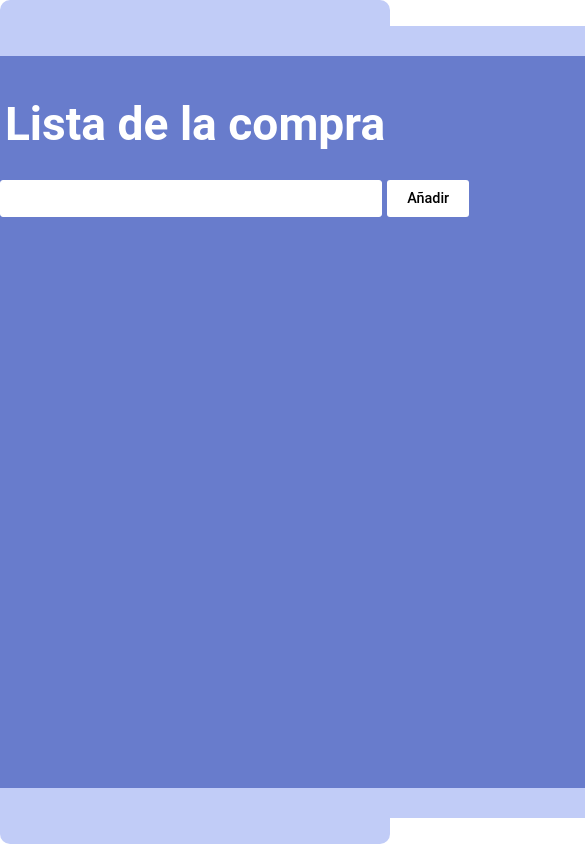
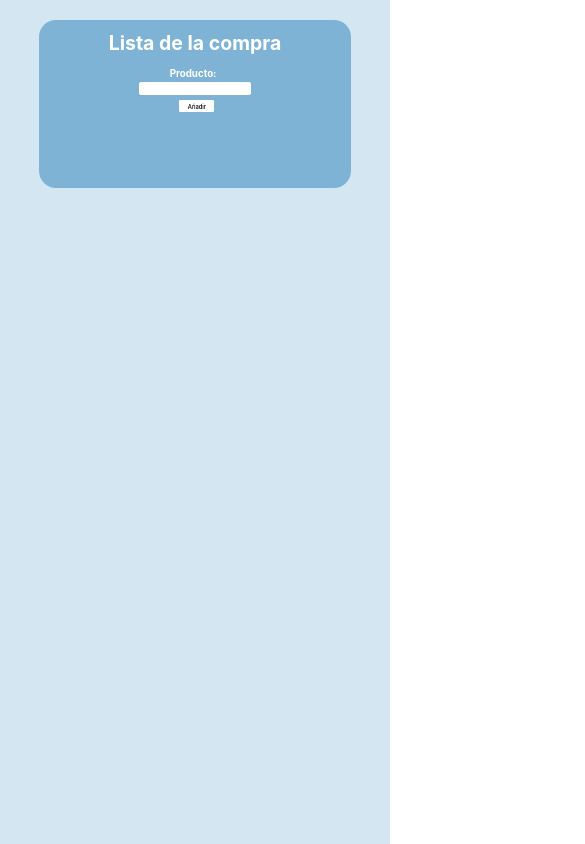
Before and after one commit to JaviPedrote/ListaDeLaCompra, a React (Vite) app: page / in a window 390 px wide. Shown: the top 844 px of the page, 585 px wide, since content can reach past the window. Built offline with nearby package versions, Linux system fonts and the light colour scheme.

Commit message:
Creación de componentes y mejorar CSS

```diff
--- a/src/App.css
+++ b/src/App.css
@@ -1,124 +1,161 @@
-*{
-  background-color: #c1ccf7;
+.main-container {
+  display: flex;
+  color: #ffffff;
+  height: auto;
+  min-height: 100vh;
+  width: 100vw;
+  background-color: #D4E6F1;
+  margin-top: 0px;
+  margin-bottom: 0px;
+  flex-direction: column;
+  align-items: center;
 }
-body{
-  font-size: 0.9em;
+
+.list-container {
+  background-color: #7FB3D5;
+  border-radius: 2vh;
+  padding-top: 0px;
+  color: #ffffff;
   display: flex;
-  align-content: center;
-  justify-content: center;
-  margin: 0;
-  font-family: 'Roboto', sans-serif;
-  background-color: #c1ccf7;
-  color: #ffffff;
+  flex-direction: column;
+  align-items: center;
+  height: auto;
+  width: 75vw ;
+  margin-top: 5vw;
+  margin-bottom: 5vw;
+}
+
+.product-container {
+  background-color: #7FB3D5;
   text-align: center;
-  width: 100%;
-  height: 100%;
-  min-height: 85vh;
-  border-radius: 10px;
+  width: auto;
+  height: auto;
+  margin-bottom: 5vw;
+}
 
 
+
+.h1 {
+  font-size: 5vw;
 }
-.App {
-  color: #ffffff;
-  text-align: center;
-  width: 900px;
-  margin: 30px auto;
-  height: 100%;
-  min-height: 85vh;
-  border-radius: 10px;
-  background-color: #687CCC;
-  padding-bottom: 10px;
-  padding-top: 5px;
-}
-.main-container{
-  background-color: #687CCC;
-  border-radius: 5px;
-  padding-top:7px;
-}
-h1{
-  background-color: #687CCC;
-  border-radius: 10px;
-}
-.input{
+
+.input {
+  display: flex;
   align-items: center;
   justify-content: center;
-  display: flex;
-  gap: 5px ;
-  width: 100%;
-  background-color: #687CCC;
 }
-input:focus{
+
+
+
+label {
+  margin-right: 1vw;
+  font-size: 2.5vw;
+  font-weight: 700;
+}
+
+input {
+  font-size: 1.5vw;
+  background-color: white;
+  padding: 0.5vw;
+  border-radius: 0.4vw ;
+  border: 0.1vw solid rgb(255, 255, 255);
+  width: 27vw;
+  height: 2vw;
+}
+input:focus {
   outline: none;
 }
-label{
-  font-size: 17px;
-  font-weight:700 ;
-  background-color: #687CCC;
-}
-input{
+
+.input-button {
+  margin-left: 1vw;
+  font-size: 1.5vw;
+  width: 9vw;
+  height: 3vw;
+  border: none;
+  border-radius: 0.3vw;
   background-color: white;
-  width: 40%;
-  padding: 10px;
-  border-radius: 3px;
-  border: 1px solid rgb(255, 255, 255);
-}
-.input-button{
-  border: none;
-  border-radius: 3px;
-  background-color: white;
-  padding: 10px 20px 10px 20px;
+  justify-content: center;
+  align-items: center;
+  display: flex;
   cursor: pointer;
 }
-.input-button:hover{
+
+.input-button:hover {
   background-color: #eef2ff;
 }
 .list {
+  background-color: #2980B9 ;
   color: #000000;
-  display:flex;
-  justify-content: space-between;
+  border: #eef2ff 0.2vw solid;
+  display: flex;
   align-items: center;
-  align-content: center;
-  margin-right: 120px;
-  margin-left: 120px;
-  border-radius: 3px;
-  margin-top: 2px;
-  padding: auto;
-  height: 29px;
+  justify-content: right;
+  border-radius: 0.3vw;
+  margin-top: 0.5vw;
   white-space: nowrap;
-  font-size: 0.8em;
+  font-size: 2vw;
+  width: 70vw;
 }
 
 .name {
-  text-align: left;
-  margin-left: 50px;
-  margin-right: 12px;
+  color: #ffffff;
+  font-size: 1.5vw;
   font-weight: 700;
-  display: inline;
-  white-space: nowrap;
+  margin-left: 1vw;
 }
 
-.input-buttons {
-  border-radius: 3px;
-  margin-left: auto;
-  margin-right: 20px;
-  display: flex;
-  background-color: c1ccf7;
-  height: 29px;
-  align-items: center;
+.units {
+  color: #ffffff;
+  font-size: 1.4vw;
+  margin-left: 1vw;
+  margin-right: 15vw;
 }
-.list-buttons{
+.list-buttons {
   color: #000000;
-  width: 80%;
-  font-size: 11px;
-  margin-left: 3px;
-  margin-right: 2px;
-  border-radius: 3px;
-  border: 1.1px solid #000000;
-  height: 17px;
+  font-size: 1.2vw;
+  margin-right: 0.5vw;
+  border-radius: 0.2vw;
+  border: 0.1vw solid #ffffff;
+  height: 1vw ;
+  width: 6.2vw;
   display: flex;
   align-items: center;
-  background-color: #c1ccf7;
+  justify-content: center;
+  background-color: #D4E6F1 ;
 }
+
 .list-buttons:focus {
   outline: none;
 }
+
+/* Media Queries */
+@media (max-width: 768px) {
+  .main-container {
+    height: 100vw , auto;
+    width: 100vw , auto;
+  }
+  .list-container {
+    min-height: 20vh ;
+    min-width: 80vw ;
+    width: auto;
+    height: auto;
+  }
+
+  .list {
+    width: 70vw ;
+    height: 3vw;
+    font-size: 1.7vw;
+  }
+
+  .input {
+    flex-direction: column;
+  }
+
+  .input-button {
+    margin-top: 5px;
+  }
+
+  .units {
+    margin-right: 15vw;
+  }
+}
--- a/src/App.jsx
+++ b/src/App.jsx
@@ -1,11 +1,11 @@
-import Compra from './components/Compra'
+import List from './components/List'
 import './App.css'
 
 function App() {
 
   return (
     <div className="App">
-      <Compra />
+      <List />
     </div>
   )
 }
--- a/src/components/Compra.jsx
+++ /dev/null
@@ -1,118 +0,0 @@
-import React from "react";
-import { useState, useReducer } from "react";
-
-const types = {
-  increase: "increase",
-  decrease: "decrease",
-  delete: "delete",
-  add: "add",
-};
-
-const initialState = [];
-
-const reducer = (state, action) => {
-  switch (action.type) {
-    case types.increase:
-      return state.map((product) =>
-        product.id === action.payload
-          ? { ...product, units: product.units + 1 }
-          : product
-      );
-    case types.decrease:
-      return state.map((product) =>
-        product.id === action.payload && product.units > 1
-          ? { ...product, units: product.units - 1 }
-          : product
-      );
-    case types.delete:
-      return state.filter((product) => product.id !== action.payload);
-    case types.add:
-      return [...state, action.payload];
-    default:
-      return state;
-  }
-};
-
-const Compra = () => {
-  const [list, dispatch] = useReducer(reducer, initialState);
-  const [product, setProduct] = useState("");
-  const inputName = React.createRef("");
-
-  return (
-    <div className="main-container">
-      <h1>Lista de la compra</h1>
-      <div className="input">
-        <label htmlFor="product">Producto:</label>
-        <input
-          id="product"
-          ref={inputName}
-          type="text"
-          maxLength={25}
-          value={product}
-          onChange={(e) => setProduct(e.target.value)}
-          onKeyDown={(e) => {
-            if (e.key === "Enter") {
-              inputName.current.focus();
-              setProduct("");
-              product !== ""
-                ? dispatch({
-                    type: types.add,
-                    payload: { id: Date.now(), name: product, units: 1 },
-                  })
-                : alert("Introduce un producto");
-            }
-          }}
-        />
-        <button
-          className="input-button"
-          onClick={() => {
-            inputName.current.focus();
-            setProduct("");
-            product !== ""
-              ? dispatch({
-                  type: types.add,
-                  payload: { id: Date.now(), name: product, units: 1 },
-                })
-              : alert("Introduce un producto");
-          }}
-        >
-          Añadir
-        </button>
-      </div>
-      {list.map((product) => (
-        <div className="list" key={product.id}>
-          <span className="name">{product.name}</span> {product.units}
-          {product.units < 2 ? " unit" : " units"}
-          <span className="input-buttons">
-            <button
-              className="list-buttons"
-              onClick={() =>
-                dispatch({ type: types.increase, payload: product.id })
-              }
-            >
-              Aumentar
-            </button>
-            <button
-              className="list-buttons"
-              onClick={() =>
-                dispatch({ type: types.decrease, payload: product.id })
-              }
-            >
-              Disminuir
-            </button>
-            <button
-              className="list-buttons"
-              onClick={() =>
-                dispatch({ type: types.delete, payload: product.id })
-              }
-            >
-              Eliminar
-            </button>
-          </span>
-        </div>
-      ))}
-    </div>
-  );
-};
-
-export default Compra;
--- /dev/null
+++ b/src/components/DecreaseButton.jsx
@@ -0,0 +1,14 @@
+import React from "react";
+
+const DecreaseButton = ({ productId, dispatch }) => {
+  return (
+      <button
+        className="list-buttons"
+        onClick={() => dispatch({ type: "decrease", payload: productId })}
+      >
+        Disminuir
+      </button>
+  );
+};
+
+export default DecreaseButton;
--- /dev/null
+++ b/src/components/DeleteButton.jsx
@@ -0,0 +1,14 @@
+import React from "react";
+
+const DeleteButton = ({ productId, dispatch }) => {
+  return (
+      <button
+        className="list-buttons"
+        onClick={() => dispatch({ type: "delete", payload: productId })}
+      >
+        Eliminar
+        </button>
+  );
+};
+
+export default DeleteButton;
--- /dev/null
+++ b/src/components/IncreaseButton.jsx
@@ -0,0 +1,14 @@
+import React from "react";
+
+const IncreaseButton = ({ productId, dispatch }) => {
+  return (
+      <button
+        className="list-buttons"
+        onClick={() => dispatch({ type: "increase", payload: productId })}
+      >
+        Aumentar
+      </button>
+  );
+};
+
+export default IncreaseButton;
--- /dev/null
+++ b/src/components/List.jsx
@@ -0,0 +1,105 @@
+import React from "react";
+import { useState, useReducer } from "react";
+import IncreaseButton from "./IncreaseButton";
+import DecreaseButton from "./DecreaseButton";
+import DeleteButton from "./DeleteButton";
+
+const types = {
+  increase: "increase",
+  decrease: "decrease",
+  delete: "delete",
+  add: "add",
+};
+
+const initialState = [];
+
+const reducer = (state, action) => {
+  switch (action.type) {
+    case types.increase:
+      return state.map((product) =>
+        product.id === action.payload
+          ? { ...product, units: product.units + 1 }
+          : product
+      );
+    case types.decrease:
+      return state.map((product) =>
+        product.id === action.payload && product.units > 1
+          ? { ...product, units: product.units - 1 }
+          : product
+      );
+    case types.delete:
+      return state.filter((product) => product.id !== action.payload);
+    case types.add:
+      return [...state, action.payload];
+    default:
+      return state;
+  }
+};
+
+const List = () => {
+  const [list, dispatch] = useReducer(reducer, initialState);
+  const [product, setProduct] = useState("");
+  const inputName = React.createRef("");
+
+  return (
+    <div className="main-container">
+      <div className="list-container">
+      <h1 className="h1">Lista de la compra</h1>
+      <div className="product-container">
+        <div className="input">
+          <label htmlFor="product">Producto:</label>
+          <input
+            id="product"
+            ref={inputName}
+            type="text"
+            maxLength={20}
+            value={product}
+            onChange={(e) => setProduct(e.target.value)}
+            onKeyDown={(e) => {
+              if (e.key === "Enter") {
+                inputName.current.focus();
+                setProduct("");
+                product !== ""
+                  ? dispatch({
+                      type: types.add,
+                      payload: { id: Date.now(), name: product, units: 1 },
+                    })
+                  : alert("Introduce un producto");
+              }
+            }}
+          />
+          <button
+            className="input-button"
+            onClick={() => {
+              inputName.current.focus();
+              setProduct("");
+              product !== ""
+                ? dispatch({
+                    type: types.add,
+                    payload: { id: Date.now(), name: product, units: 1 },
+                  })
+                : alert("Introduce un producto");
+            }}
+          >
+            Añadir
+          </button>
+        </div>
+        {list.map((product) => (
+          <div className="list" key={product.id}>
+            <span className="name">{product.name}</span>
+            <span className="units">
+              {product.units}
+              {product.units < 2 ? " unidad" : " unidades"}
+            </span>
+            <IncreaseButton productId={product.id} dispatch={dispatch} />
+            <DecreaseButton productId={product.id} dispatch={dispatch} />
+            <DeleteButton productId={product.id} dispatch={dispatch} />
+          </div>
+        ))}
+      </div>
+      </div>
+    </div>
+  );
+};
+
+export default List;
```
